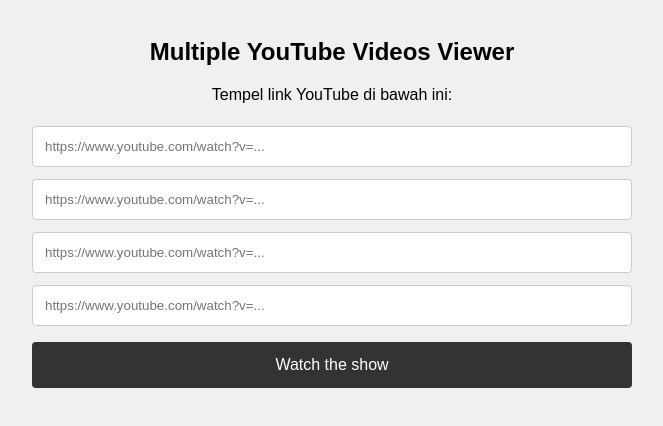
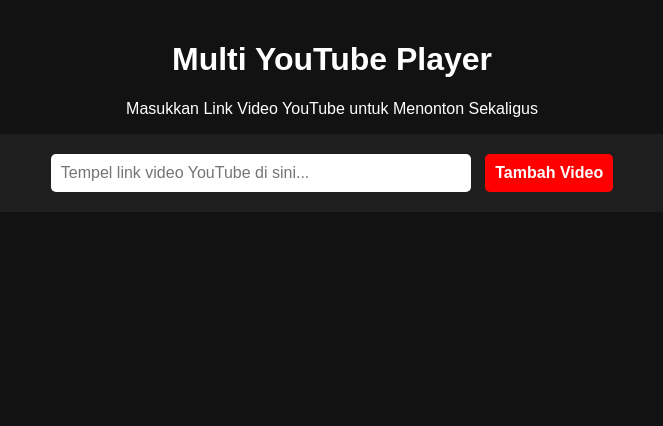
Before and after one commit to edavins77-arch/Nonton-multi, a plain HTML site: page index.html in a window 1280 px wide. Shown: the whole page, without its empty margins (308-971 px from the left). Drawn offline with Linux system fonts and the light colour scheme.

Commit message:
Revamp Multi YouTube Player interface and functionality
Updated the title and styling for the YouTube player interface. Improved layout and input handling for adding videos.

```diff
--- a/index.html
+++ b/index.html
@@ -1,95 +1,109 @@
-
 <!DOCTYPE html>
 <html lang="id">
 <head>
     <meta charset="UTF-8">
     <meta name="viewport" content="width=device-width, initial-scale=1.0">
-    <title>Multiple YouTube Viewer</title>
+    <title>Multi YouTube Player</title>
     <style>
         body {
             font-family: Arial, sans-serif;
+            background-color: #121212;
+            color: white;
             text-align: center;
-            background-color: #f0f0f0;
-            padding: 10px;
+            padding: 20px;
+            margin: 0;
         }
         .container {
-            max-width: 600px;
+            max-width: 1200px;
             margin: 0 auto;
         }
+        .grid {
+            display: grid;
+            grid-template-columns: repeat(auto-fit, minmax(300px, 1fr));
+            gap: 20px;
+            margin-top: 20px;
+        }
+        .video-box {
+            position: relative;
+            padding-bottom: 56.25%;
+            height: 0;
+            overflow: hidden;
+            background: #000;
+            border-radius: 8px;
+            box-shadow: 0 4px 10px rgba(255,255,255,0.1);
+        }
+        .video-box iframe {
+            position: absolute;
+            top: 0;
+            left: 0;
+            width: 100%;
+            height: 100%;
+            border: 0;
+        }
+        .input-area {
+            margin-bottom: 20px;
+            background: #1e1e1e;
+            padding: 15px;
+            border-radius: 8px;
+        }
+        input, button {
+            padding: 10px;
+            font-size: 16px;
+            border-radius: 5px;
+            border: none;
+            margin: 5px;
+        }
         input {
-            width: 100%;
-            padding: 12px;
-            margin: 6px 0;
-            box-sizing: border-box;
-            border: 1px solid #ccc;
-            border-radius: 4px;
+            width: 60%;
+            max-width: 400px;
         }
         button {
-            width: 100%;
-            padding: 14px;
-            background-color: #333;
+            background-color: #ff0000;
             color: white;
-            border: none;
             cursor: pointer;
-            font-size: 16px;
-            margin-top: 10px;
-            border-radius: 4px;
+            font-weight: bold;
         }
-        #videoGrid {
-            display: grid;
-            grid-template-columns: repeat(auto-fit, minmax(280px, 1fr));
-            gap: 15px;
-            margin-top: 25px;
-        }
-        iframe {
-            width: 100%;
-            height: 200px;
-            border: none;
-            background: #000;
+        button:hover {
+            background-color: #cc0000;
         }
     </style>
 </head>
 <body>
 
 <div class="container">
-    <h2>Multiple YouTube Videos Viewer</h2>
-    <p>Tempel link YouTube di bawah ini:</p>
+    <h1>Multi YouTube Player</h1>
+    <p>Masukkan Link Video YouTube untuk Menonton Sekaligus</p>
 
-    <input type="text" class="yt-link" placeholder="https://www.youtube.com/watch?v=...">
-    <input type="text" class="yt-link" placeholder="https://www.youtube.com/watch?v=...">
-    <input type="text" class="yt-link" placeholder="https://www.youtube.com/watch?v=...">
-    <input type="text" class="yt-link" placeholder="https://www.youtube.com/watch?v=...">
-
-    <button onclick="watchShow()">Watch the show</button>
+    <div class="input-area">
+        <input type="text" id="youtubeLink" placeholder="Tempel link video YouTube di sini...">
+        <button onclick="addVideo()">Tambah Video</button>
     </div>
 
-<div id="videoGrid"></div>
+    <div class="grid" id="videoGrid">
+        </div>
+</div>
 
 <script>
-function getYouTubeId(url) {
+    function extractVideoId(url) {
         const regExp = /^.*(youtu.be\/|v\/|u\/\w\/|embed\/|watch\?v=|\&v=)([^#\&\?]*).*/;
         const match = url.match(regExp);
         return (match && match[2].length === 11) ? match[2] : null;
     }
 
-function watchShow() {
-    const inputs = document.querySelectorAll('.yt-link');
+    function addVideo() {
+        const urlInput = document.getElementById('youtubeLink');
+        const videoId = extractVideoId(urlInput.value);
+
+        if (videoId) {
             const grid = document.getElementById('videoGrid');
-    grid.innerHTML = '';
-
-    inputs.forEach(input => {
-        const url = input.value.trim();
-        if (url) {
-            const videoId = getYouTubeId(url);
-            if (videoId) {
-                const iframe = document.createElement('iframe');
-                iframe.src = `https://www.youtube.com/embed/${videoId}`;
-                iframe.allow = "accelerometer; autoplay; clipboard-write; encrypted-media; gyroscope; picture-in-picture";
-                iframe.allowFullscreen = true;
-                grid.appendChild(iframe);
+            const videoBox = document.createElement('div');
+            videoBox.className = 'video-box';
+            videoBox.innerHTML = `<iframe src="https://www.youtube.com/embed/${videoId}" allowfullscreen></iframe>`;
+            grid.appendChild(videoBox);
+            urlInput.value = ''; // Reset input
+        } else {
+            alert('Link YouTube tidak valid. Pastikan linknya benar ya!');
         }
-        }
-    });
     }
 </script>
 
```
Lines whose indentation alone changed are shown as unchanged.
